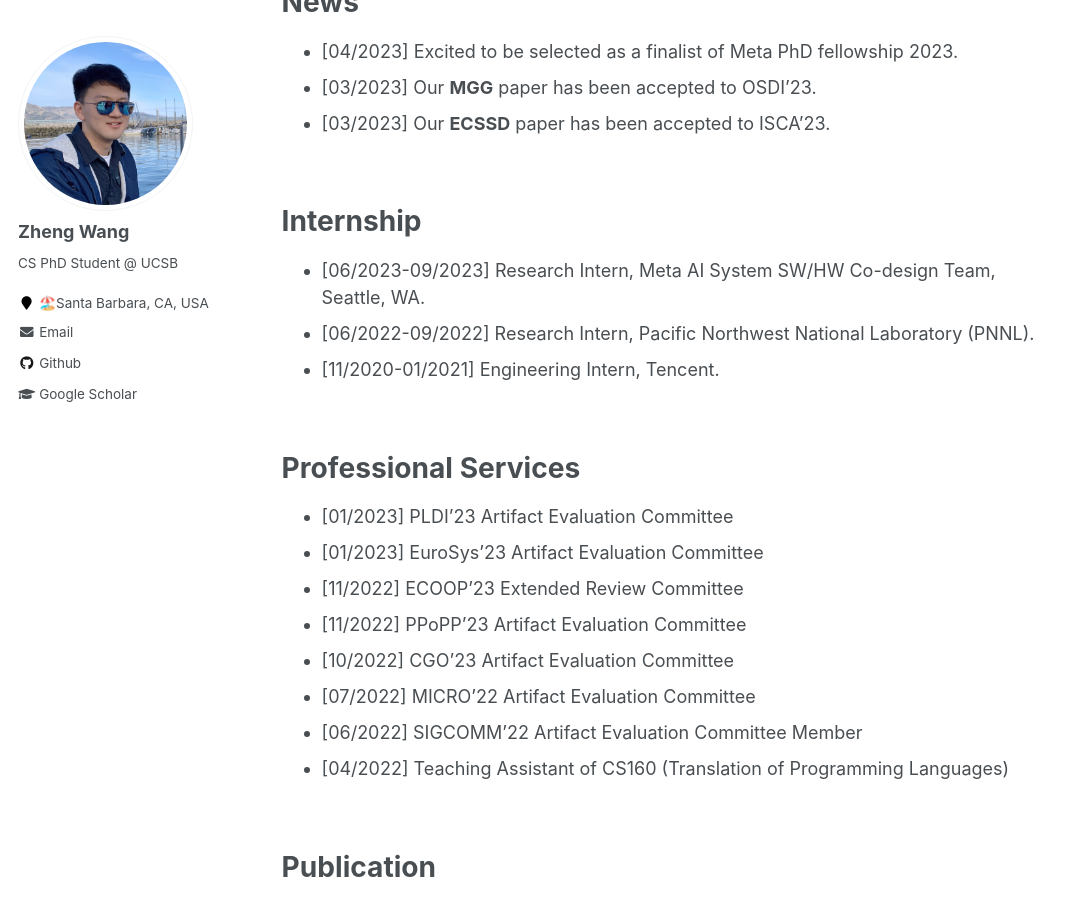
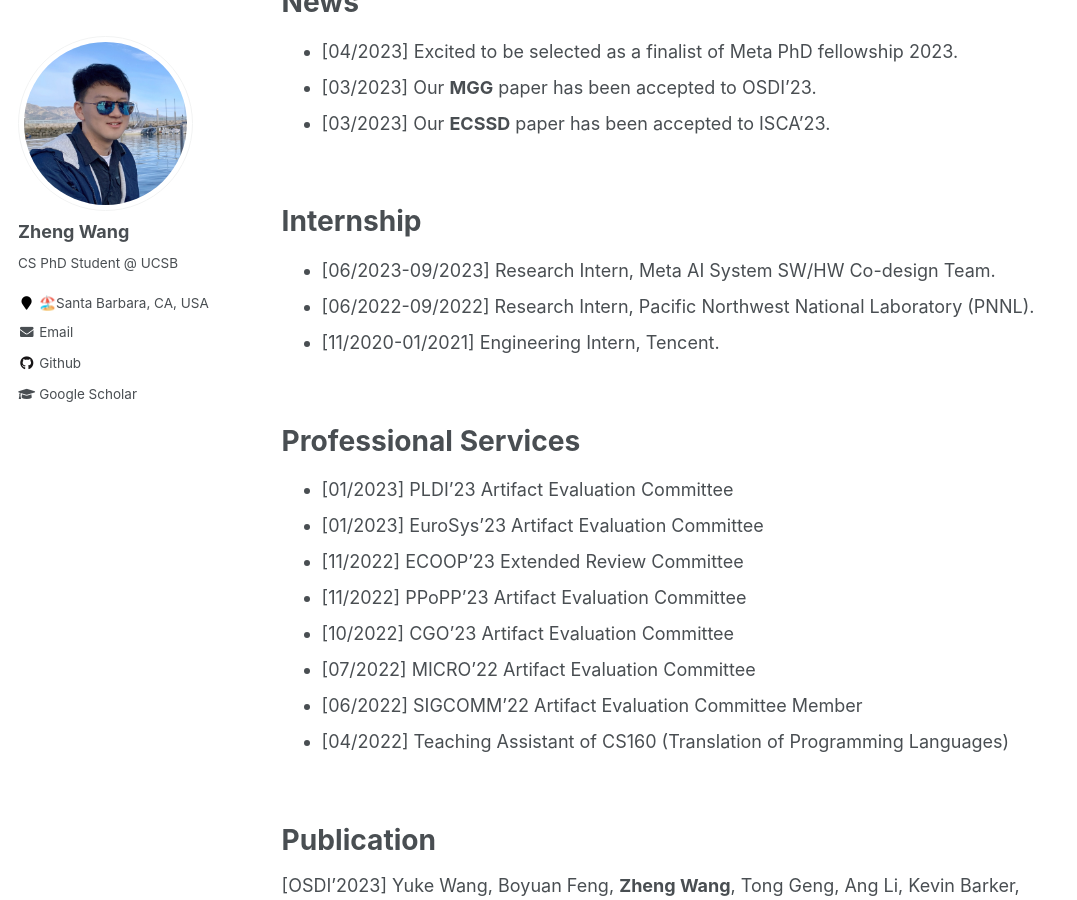
Before and after one commit to Ash-Zheng/Ash-Zheng.github.io, a Jekyll site: the page built from _pages/about.md, in a window 1280 px wide and 900 px high, scrolled down 508 px. Shown: the whole window, without its empty margins (0-1077 px from the left). Built offline with Jekyll 4.4.1, drawn with Linux system fonts in a browser that asks for light colours.

Commit message:
Apr 2023 update

```diff
--- a/_pages/about.md
+++ b/_pages/about.md
@@ -30,7 +30,7 @@ News
 
 Internship
 ======
-+ [06/2023-09/2023] Research Intern, Meta AI System SW/HW Co-design Team, Seattle, WA.
++ [06/2023-09/2023] Research Intern, Meta AI System SW/HW Co-design Team.
 + [06/2022-09/2022] Research Intern, Pacific Northwest National Laboratory (PNNL).
 + [11/2020-01/2021] Engineering Intern, Tencent.
 
```
